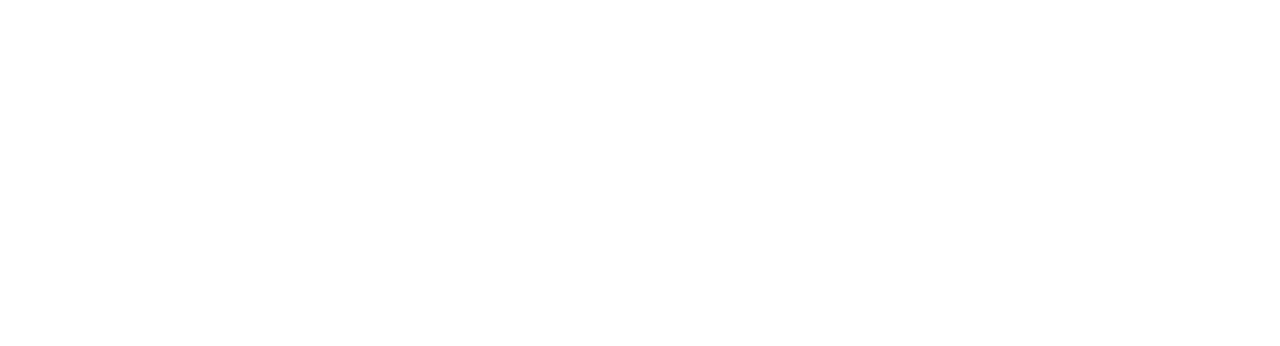
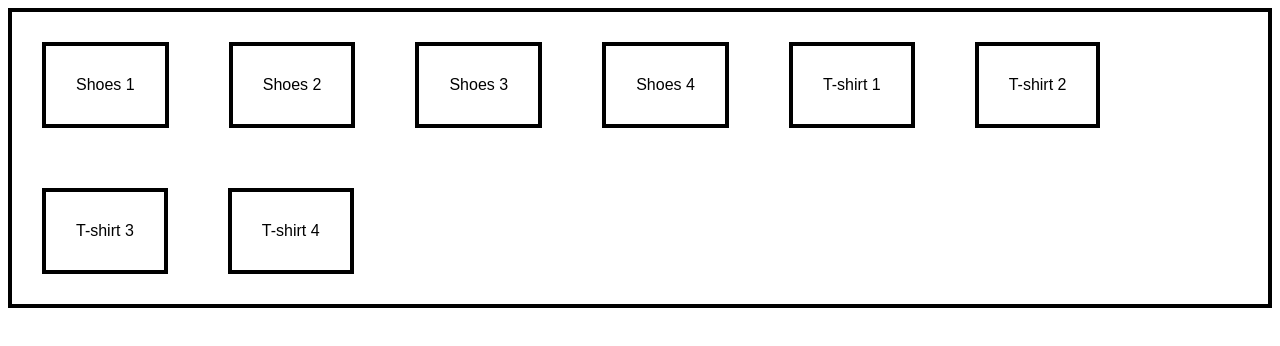
Before and after one commit to lazenyuk-dmitry/selected-items-vue, a Vue app: page / in a window 1280 px wide. Shown: the top 346 px of the page. Built offline with nearby package versions, Linux system fonts and the light colour scheme.

Commit message:
Create stuff list component.

```diff
--- a/package.json
+++ b/package.json
@@ -27,6 +27,7 @@
     "eslint-plugin-vue": "^9.9.0",
     "npm-run-all": "^4.1.5",
     "prettier": "^2.8.4",
+    "sass": "^1.58.3",
     "typescript": "~4.8.4",
     "vite": "^4.1.4",
     "vue-tsc": "^1.2.0"
--- /dev/null
+++ b/src/components/AppStuffList.vue
@@ -0,0 +1,33 @@
+<script setup lang="ts">
+import type { Stuff } from "~stores/stuffList";
+import { toRefs } from 'vue';
+
+const props = defineProps<{
+  list: Stuff[];
+}>()
+
+const { list } = toRefs(props);
+</script>
+
+<template>
+  <div :class="$style.root">
+    <div :class="$style.item" v-for="(item) in list" :key="item.id">
+      {{ item.name }}
+    </div>
+  </div>
+</template>
+
+<style lang="scss" module>
+.root {
+  display: flex;
+  flex-wrap: wrap;
+}
+.root, .item {
+  border: $app-border;
+}
+
+.item {
+  padding: 30px;
+  margin: 30px;
+}
+</style>
--- /dev/null
+++ b/src/constants/storeStuff.ts
@@ -0,0 +1,34 @@
+export default [
+  {
+      "id": 11,
+      "name": "Jacket 1"
+  },
+  {
+      "id": 12,
+      "name": "Jacket 2"
+  },
+  {
+      "id": 13,
+      "name": "Jacket 3"
+  },
+  {
+      "id": 14,
+      "name": "Jacket 4"
+  },
+  {
+      "id": 15,
+      "name": "Hoodie 1"
+  },
+  {
+      "id": 16,
+      "name": "Hoodie 2"
+  },
+  {
+      "id": 17,
+      "name": "Hoodie 3"
+  },
+  {
+      "id": 18,
+      "name": "Hoodie 4"
+  }
+];
--- /dev/null
+++ b/src/constants/userStuff.ts
@@ -0,0 +1,34 @@
+export default [
+  {
+      "id": 1,
+      "name": "Shoes 1"
+  },
+  {
+      "id": 2,
+      "name": "Shoes 2"
+  },
+  {
+      "id": 3,
+      "name": "Shoes 3"
+  },
+  {
+      "id": 4,
+      "name": "Shoes 4"
+  },
+  {
+      "id": 5,
+      "name": "T-shirt 1"
+  },
+  {
+      "id": 6,
+      "name": "T-shirt 2"
+  },
+  {
+      "id": 7,
+      "name": "T-shirt 3"
+  },
+  {
+      "id": 8,
+      "name": "T-shirt 4"
+  }
+];
--- /dev/null
+++ b/src/stores/stuffList.ts
@@ -0,0 +1,23 @@
+import { defineStore } from 'pinia';
+
+import UserStuff from "~constants/userStuff";
+import StoreStuff from "~constants/storeStuff";
+
+export interface Stuff {
+  id: number,
+  name: string,
+}
+
+export const useStuffList = defineStore('useStuffList', () => {
+  let userStuff: Stuff[] = [];
+  let storeStuff: Stuff[] = [];
+
+  function fetch() {
+    userStuff = UserStuff;
+    storeStuff = StoreStuff;
+  }
+
+  fetch();
+
+  return { userStuff, storeStuff };
+})
--- /dev/null
+++ b/src/styles/_variables.scss
@@ -0,0 +1,2 @@
+$app-main-color: #000;
+$app-border: 4px solid #000;
--- /dev/null
+++ b/src/styles/base.scss
@@ -0,0 +1,13 @@
+html {
+  font-size: 16px;
+  font-family: Arial, Helvetica, sans-serif;
+  color: $app-main-color;
+  -webkit-box-sizing: border-box;
+  -moz-box-sizing: border-box;
+  box-sizing: border-box;
+}
+*, *:before, *:after {
+  -webkit-box-sizing: inherit;
+  -moz-box-sizing: inherit;
+  box-sizing: inherit;
+}
--- a/src/views/HomeView.vue
+++ b/src/views/HomeView.vue
@@ -1,8 +1,15 @@
 <script setup lang="ts">
+import AppStuffList from "@/components/AppStuffList.vue";
+import { useStuffList } from "~stores/stuffList";
+
+const stuffList = useStuffList();
+
+const { userStuff, storeStuff } = stuffList;
+
 </script>
 
 <template>
   <main>
-
+    <AppStuffList :list="userStuff"/>
   </main>
 </template>
--- a/tsconfig.json
+++ b/tsconfig.json
@@ -4,7 +4,10 @@
   "compilerOptions": {
     "baseUrl": ".",
     "paths": {
-      "@/*": ["./src/*"]
+      "@/*": ["./src/*"],
+      "~constants/*": ["./src/constants/*"],
+      "~stores/*": ["./src/stores/*"],
+      "~styles/*": ["./src/styles/*"],
     }
   },
 
--- a/vite.config.ts
+++ b/vite.config.ts
@@ -1,14 +1,24 @@
-import { fileURLToPath, URL } from 'node:url'
+import { fileURLToPath, URL } from 'node:url';
 
-import { defineConfig } from 'vite'
-import vue from '@vitejs/plugin-vue'
+import { defineConfig } from 'vite';
+import vue from '@vitejs/plugin-vue';
 
 // https://vitejs.dev/config/
 export default defineConfig({
   plugins: [vue()],
   resolve: {
     alias: {
-      '@': fileURLToPath(new URL('./src', import.meta.url))
+      '@': fileURLToPath(new URL('./src', import.meta.url)),
+      '~constants': fileURLToPath(new URL('./src/constants', import.meta.url)),
+      '~stores': fileURLToPath(new URL('./src/stores', import.meta.url)),
+      '~styles': fileURLToPath(new URL('./src/styles', import.meta.url))
     }
-  }
+  },
+  css: {
+    preprocessorOptions: {
+      scss: {
+        additionalData: `@import "~styles/_variables.scss";`
+      }
+    }
+  },
 })
```
Also changed, not shown: src/main.ts (+6 -4 lines), src/stores/counter.ts (deleted, +0 -12 lines), 1 other file (tests, documents, lock files or other folders).
